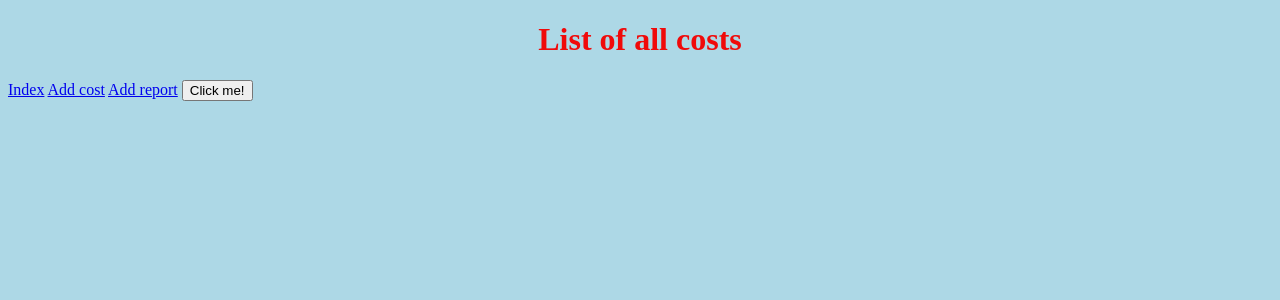
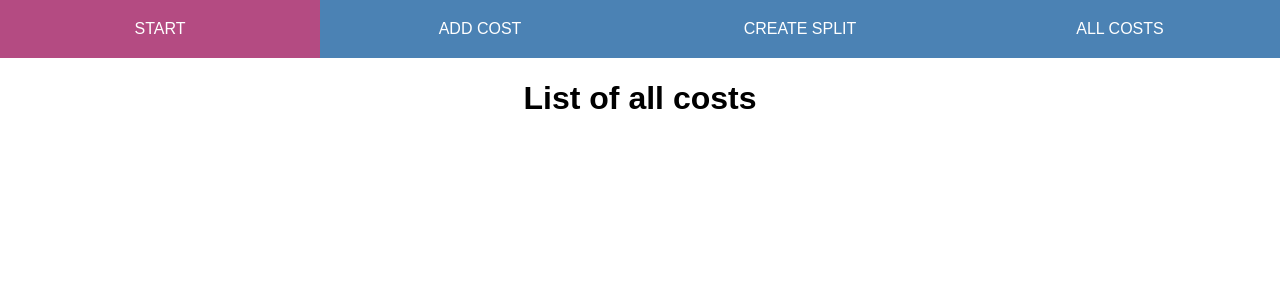
Before and after one commit to golgor/home-automation-hub, a Django app: page /cost_splitter/costs/ in a window 1280 px wide. Shown: the top 300 px of the page. Run offline with Django 5.2, Linux system fonts and the light colour scheme; data that the repository does not hold is empty; parts of the project's set-up code (start-up, migrations or seed data) failed here and were passed over.

Commit message:
massively improved styling

```diff
--- a/apps/cost_splitter/static/css/style.css
+++ b/apps/cost_splitter/static/css/style.css
@@ -1,13 +1,97 @@
 body {
-    background-color: lightblue;
+    margin: 0;
+
+    font-family: Arial, Helvetica, sans-serif;
 }
 
 h1 {
-    color: rgb(240, 10, 10);
+
     text-align: center;
 }
 
 p {
-    font-family: verdana;
     font-size: 20px;
 }
+
+.links-container {
+    display: flex;
+    margin: 0 auto;
+    background-color: #4b82b4;
+    border-bottom: 1px solid #fff;
+    justify-content: space-evenly;
+}
+
+.links-container>a {
+    text-decoration: none;
+    text-transform: uppercase;
+    padding: 20px 0;
+    color: #fff;
+    width: 100%;
+    text-align: center;
+
+}
+
+.links-container>a:hover,
+.links-container>a:focus {
+    font-weight: 500;
+    background-color: #b44b82;
+}
+
+.main {
+    max-width: 1400px;
+    display: grid;
+    justify-content: center;
+    margin: auto;
+}
+
+
+form {
+    margin: 0 auto;
+    width: 400px;
+    padding: 1em;
+    border: 1px solid #ccc;
+    border-radius: 1em;
+}
+
+label span {
+    display: inline-block;
+    text-align: right;
+}
+
+input,
+textarea,
+select {
+    font: 1em sans-serif;
+    width: 100%;
+    box-sizing: border-box;
+    border: 1px solid #999;
+}
+
+
+input:focus,
+textarea:focus {
+    border-color: #000;
+}
+
+textarea {
+    vertical-align: top;
+    height: 5em;
+    resize: vertical;
+}
+
+button {
+    background-color: #82B44B;
+    color: #fff;
+    border-radius: 10px;
+    border-color: #82B44B;
+    padding: 10px 25px;
+}
+
+label {
+    position: relative;
+    display: inline-block;
+}
+
+p label {
+    width: 100%;
+}
--- a/apps/cost_splitter/templates/base.html
+++ b/apps/cost_splitter/templates/base.html
@@ -9,11 +9,16 @@
 </head>
 
 <body>
-    {% block content %}{% endblock content %}
-    <a href="{% url 'cost_splitter:list_report' %}">Index</a>
-    <a href="{% url 'cost_splitter:add_cost' %}">Add cost</a>
-    <a href="{% url 'cost_splitter:add_report' %}">Add report</a>
-    <button onclick="myFunction()">Click me!</button>
+    <div class="links-container">
+        <a href="{% url 'cost_splitter:list_report' %}">Start</a>
+        <a href="{% url 'cost_splitter:add_cost' %}">Add cost</a>
+        <a href="{% url 'cost_splitter:add_report' %}">Create split</a>
+        <a href="{% url 'cost_splitter:list_cost' %}">All costs</a><br>
+    </div>
+    <div class="main">
+        {% block content %}{% endblock content %}
+    </div>
+    <!-- <button onclick="myFunction()">Click me!</button> -->
     <script src="{% static 'scripts/bottom.js' %}"></script>
 </body>
 
```
